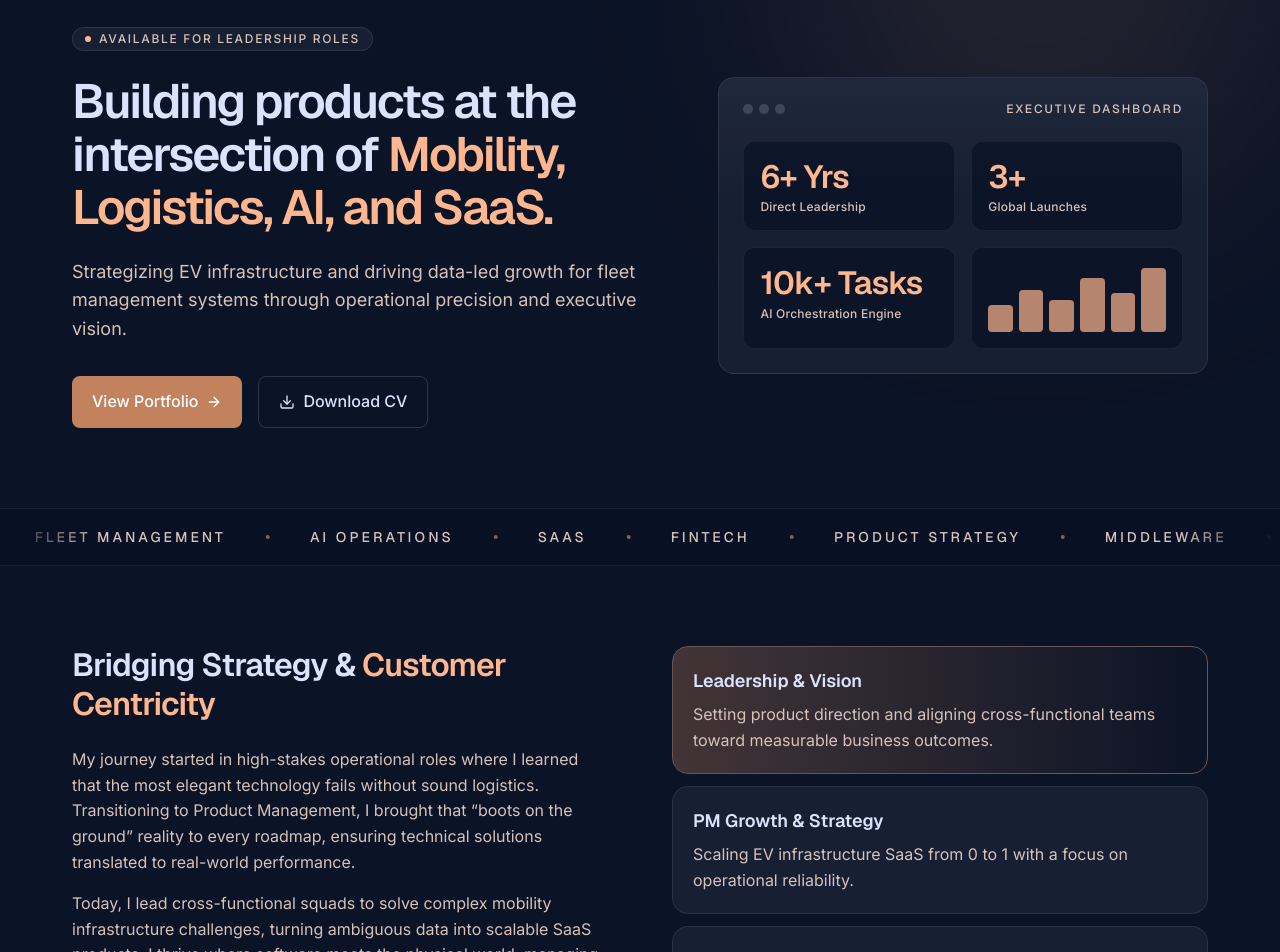
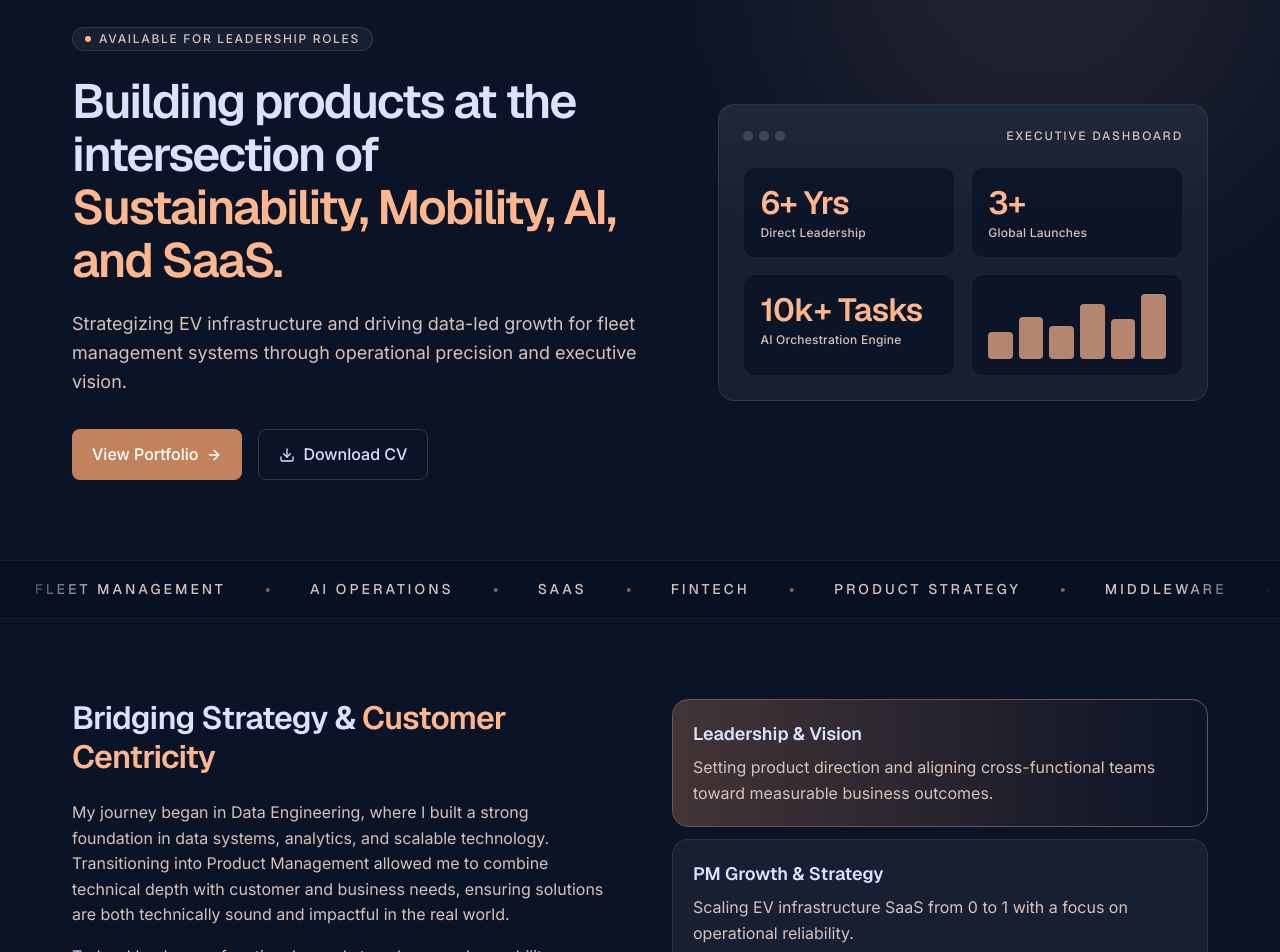
Before and after one commit to prashant333/PM, a Next.js app: page / in a window 1280 px wide. Shown: the part 120-1072 px from the top of the page. Built offline with nearby package versions, Linux system fonts and the light colour scheme.

Commit message:
improved about me section

```diff
--- a/components/About.tsx
+++ b/components/About.tsx
@@ -13,11 +13,16 @@ export default function About() {
 
           <div className="mt-6 space-y-4 text-body-md text-on-surface-variant">
             <p>
-              My journey started in high-stakes operational roles where I learned
+              {/* My journey started in high-stakes operational roles where I learned
               that the most elegant technology fails without sound logistics.
               Transitioning to Product Management, I brought that &ldquo;boots on the
               ground&rdquo; reality to every roadmap, ensuring technical solutions
-              translated to real-world performance.
+              translated to real-world performance. */}
+              My journey began in Data Engineering, where I built a strong foundation in
+              data systems, analytics, and scalable technology. Transitioning into
+              Product Management allowed me to combine technical depth with customer and
+              business needs, ensuring solutions are both technically sound and impactful
+              in the real world.
             </p>
             <p>
               Today, I lead cross-functional squads to solve complex mobility
--- a/components/Hero.tsx
+++ b/components/Hero.tsx
@@ -20,7 +20,7 @@ export default function Hero() {
 
           <h1 className="mt-6 font-display text-[40px] font-semibold leading-[1.05] tracking-[-0.03em] sm:text-5xl lg:text-display-lg">
             Building products at the intersection of{" "}
-            <span className="text-primary">Mobility, Logistics, AI, and SaaS.</span>
+            <span className="text-primary">Sustainability, Mobility, AI, and SaaS.</span>
           </h1>
 
           <p className="mt-6 max-w-xl text-body-lg text-on-surface-variant">
```
